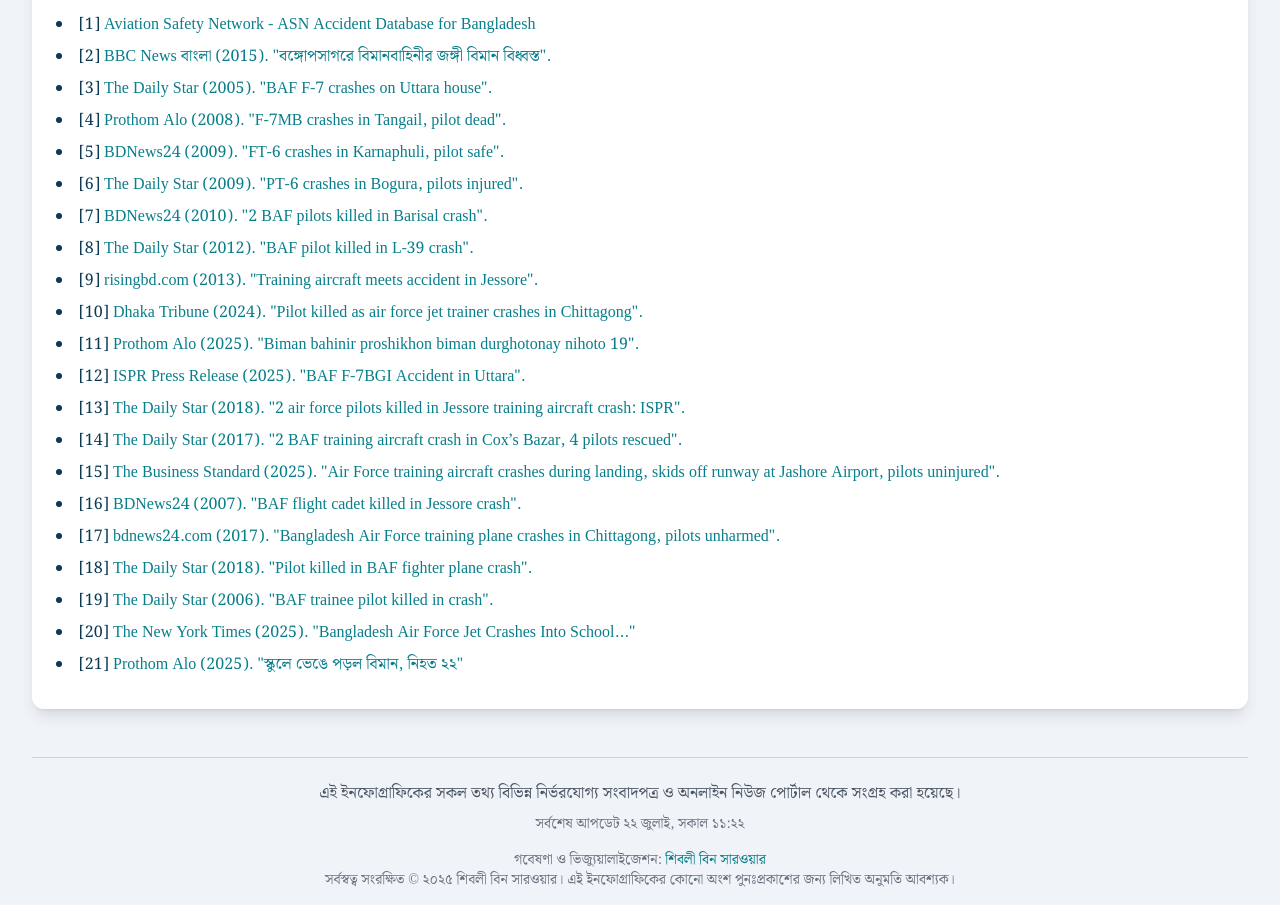
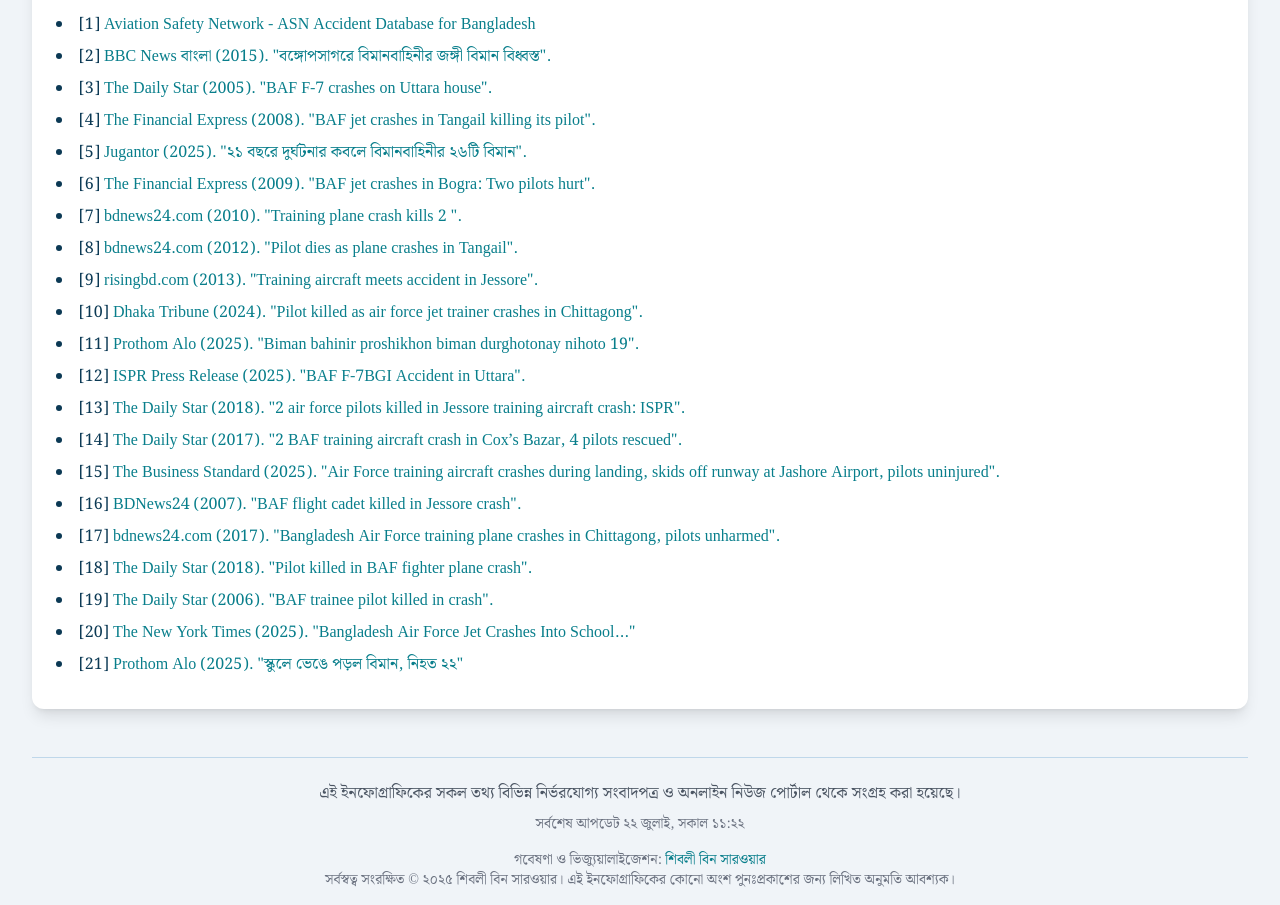
Before and after one commit to shiblybsarwar/Airforce-Aircraft-Crashes-Analysis, a website: page index.html in a window 1280 px wide. Shown: the part 9176-10081 px from the top of the page. Drawn offline with nearby package versions, Linux system fonts and the light colour scheme.

Commit message:
Update 4 index.html

```diff
--- a/index.html
+++ b/index.html
@@ -731,42 +731,42 @@
           <li>
             [4]
             <a
-              href="https://www.prothomalo.com/bangladesh/article/1520116/BAF-F-7-crashes-in-Tangail-pilot-killed"
+              href="https://today.thefinancialexpress.com.bd/first-page/baf-jet-crashes-in-tangail-killing-its-pilot"
               target="_blank"
-              >Prothom Alo (2008). "F-7MB crashes in Tangail, pilot dead".</a
+              >The Financial Express (2008). "BAF jet crashes in Tangail killing its pilot".</a
             >
           </li>
           <li>
             [5]
             <a
-              href="https://bdnews24.com/bangladesh/2009/06/16/ft-6-crashes-in-karnaphuli-pilot-safe"
+              href="https://www.jugantor.com/index.php/tp-lastpage/980829"
               target="_blank"
-              >BDNews24 (2009). "FT-6 crashes in Karnaphuli, pilot safe".</a
+              >Jugantor (2025). "২১ বছরে দুর্ঘটনার কবলে বিমানবাহিনীর ২৬টি বিমান".</a
             >
           </li>
           <li>
             [6]
             <a
-              href="https://www.thedailystar.net/news-detail-110456"
+              href="https://today.thefinancialexpress.com.bd/print/baf-jet-crashes-in-bogra-two-pilots-hurt"
               target="_blank"
-              >The Daily Star (2009). "PT-6 crashes in Bogura, pilots
-              injured".</a
+              >The Financial Express (2009). "BAF jet crashes in Bogra: Two pilots hurt".</a
             >
           </li>
           <li>
             [7]
             <a
-              href="https://bdnews24.com/bangladesh/2010/12/20/2-baf-pilots-killed-in-barisal-crash"
+              href="https://bdnews24.com/bangladesh/training-plane-crash-kills-2"
               target="_blank"
-              >BDNews24 (2010). "2 BAF pilots killed in Barisal crash".</a
+              >bdnews24.com (2010). "Training plane crash kills 2
+".</a
             >
           </li>
           <li>
             [8]
             <a
-              href="https://www.thedailystar.net/news-detail-229876"
+              href="https://bdnews24.com/bangladesh/pilot-dies-as-plane-crashes-in-tangail"
               target="_blank"
-              >The Daily Star (2012). "BAF pilot killed in L-39 crash".</a
+              >bdnews24.com (2012). "Pilot dies as plane crashes in Tangail".</a
             >
           </li>
           <li>
```
